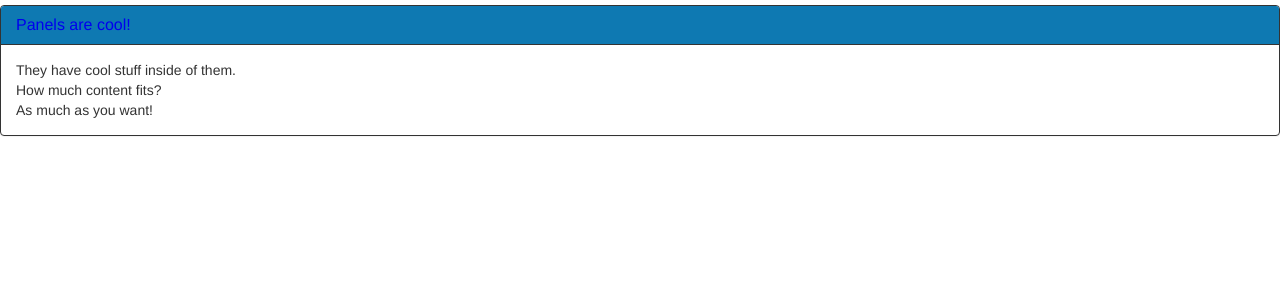
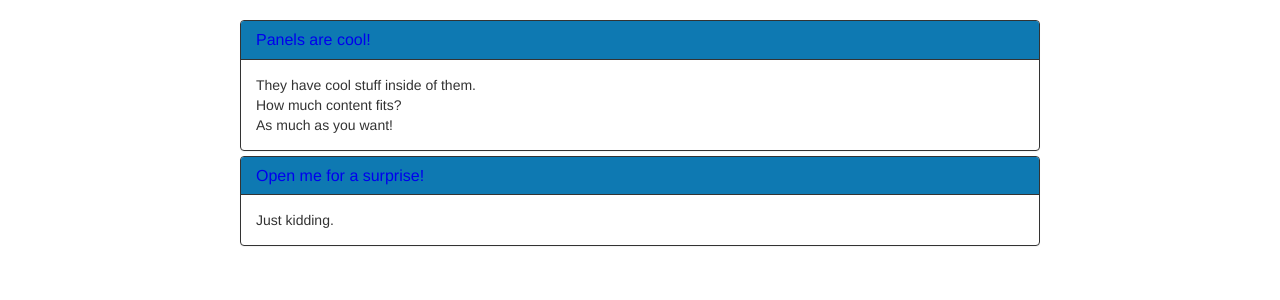
Before and after one commit to dictyBase/dicty-components-panel, a React (Create React App) app: page / in a window 1280 px wide. Shown: the top 300 px of the page. Built offline with nearby package versions, Linux system fonts and the light colour scheme.

Commit message:
fix error with ThemeProvider

```diff
--- a/src/App.js
+++ b/src/App.js
@@ -1,4 +1,5 @@
 import React, { Component } from 'react'
+import styled from 'styled-components'
 import PanelGroup from './Components/PanelGroup'
 import Panel from './Components/Panel'
 import PanelHeader from './Components/PanelHeader'
@@ -26,11 +27,15 @@ const theme = {
     headerTextColor: '#fff'
 }
 
+const Container = styled.div`
+  max-width: 800px;
+  margin: 20px auto;
+`
 
 class App extends Component {
   render() {
     return (
-      <div className="App">
+      <Container className="App">
         <PanelGroup theme={ theme }>
          <Panel collapse>
              <PanelHeader>
@@ -44,18 +49,18 @@ class App extends Component {
              As much as you want!
              </PanelBody>
          </Panel>
-         {/* <Panel collapse open={ false }>
+         <Panel collapse open={ false }>
              <PanelHeader>
                  <PanelTitle>
-                     The heart attack
+                    Open me for a surprise!
                  </PanelTitle>
              </PanelHeader>
              <PanelBody>
-                 The flaming globe of sigmund
+                 Just kidding.
              </PanelBody>
-         </Panel> */}
+         </Panel>
         </PanelGroup>
-      </div>
+      </Container>
     )
   }
 }
--- a/src/Components/Panel.js
+++ b/src/Components/Panel.js
@@ -17,7 +17,8 @@ const PanelDiv = styled.div`
 type Props = {
     style: Object,
     collapse: boolean,
-    children: ?React$Element<any>
+    children: ?React$Element<any>,
+    theme: Object
 }
 
 export default class Panel extends Component {
--- a/src/Components/PanelBody.js
+++ b/src/Components/PanelBody.js
@@ -19,13 +19,16 @@ const BodyDiv = styled.div`
   overflow: hidden;
   /*display: ${ props => props.open ? 'block' : 'none' }*/
 `
-
+const Padding = styled.div`
+  height: 15px;
+`
 type Props = {
     style: Object,
     collapse: boolean,
     open: boolean,
     clicked: boolean,
-    children: ?React$Element<any>
+    children: ?React$Element<any>,
+    theme: Object
 }
 
 export default class PanelBody extends React.Component {
@@ -33,50 +36,34 @@ export default class PanelBody extends React.Component {
     props: Props
 
     // Hacky functions to animate panel open/close
-    getCloseHeight = () => {
+    close = (): void => {
         this.body.style.height = getComputedStyle(this.body).height
         this.body.offsetHeight
         this.body.style.height = '0px'
     }
-    getOpenHeight = () => {
+    open = (): void => {
         const prevHeight = this.body.style.height
         this.body.style.height = 'auto'
         const endHeight = getComputedStyle(this.body).height
         this.body.style.height = prevHeight
         this.body.offsetHeight
         this.body.style.height = endHeight
-
-        this.body.addEventListener('transitionend', function transitionEnd(e) {
-        	if (e.propertyName === 'height') {
-        		// this.body.style.transition = ''
-        		this.body.style.height = 'auto'
-        		this.body.removeEventListener('transitionend', transitionEnd, false)
-        	}
-        }, false)
     }
-    componentWillReceiveProps(nextProps) {
+    componentWillReceiveProps(nextProps: Props) {
         const { open } = this.props
         if (!nextProps.open) {
-            this.getCloseHeight()
+            this.close()
         } else if (nextProps.open) {
-            this.getOpenHeight()
+            this.open()
         }
     }
     render() {
         const { collapse, open, style, children, clicked } = this.props
         return (
-            <BodyDiv onClick={ this.getHeight } className="panel-body" innerRef={ el => this.body = el } open={ open } style={
-                {
-                  // overflow: collapse && 'hidden',
-                  // display: open ? 'block': 'none',
-                  // transition: collapse && 'height 0.5s ease-in-out, visibility 0.5s ease-in-out',
-                  ...style
-                }
-              }
-            >
-              <div style={ {height: 15} }></div>
-              { children }
-              <div style={ {height: 15} }></div>
+            <BodyDiv className="panel-body" innerRef={ el => this.body = el } open={ open } style={ {...style} }>
+              <Padding />
+                { children }
+              <Padding />
             </BodyDiv>
         )
     }
--- a/src/Components/PanelGroup.jsx
+++ b/src/Components/PanelGroup.jsx
@@ -12,26 +12,26 @@ const GroupDiv = styled.div`
 `
 type Props = {
     style: Object,
-    children: ?React$Element<any>
+    children: ?React$Element<any>,
+    theme: Object
 }
 
 export default class PanelGroup extends Component {
     displayName = 'A top level component for group multiple panel'
     props: Props
-
     render() {
-        const {style, children, theme } = this.props
+        const { style, children, theme } = this.props
         return (
-            <GroupDiv style={ {...style} }>
               <ThemeProvider theme={ theme }>
-                { children }
+                <GroupDiv style={ {...style} }>
+                  { children }
+                </GroupDiv>
               </ThemeProvider>
-            </GroupDiv>
         )
     }
 }
 
-PanelGroup.defaultProps = {
+PanelGroup.DefaultProps = {
     theme: {
         borderColor: '#ddd',
         borderWidth: 1,
--- a/src/Components/PanelHeader.js
+++ b/src/Components/PanelHeader.js
@@ -12,13 +12,15 @@ const HeaderDiv = styled.div`
   font-family: Helvetica Neue,Helvetica,Arial,sans-serif;
   font-size: 14px;
   line-height: 1.42857143;
+  cursor: pointer;
 `
 
 type Props = {
     style: Object,
     collapse: boolean,
     children: ?React$Element<any>,
-    clickFunc: Function
+    clickFunc: Function,
+    theme: Object
 }
 
 export default class PanelHeader extends Component {
@@ -41,9 +43,9 @@ export default class PanelHeader extends Component {
         return children
     }
     render() {
-        const { style, collapse } = this.props
+        const { style, collapse, clickFunc } = this.props
         return (
-            <HeaderDiv style={ {borderBottom: collapse && '0px none #ddd', ...style} }>
+            <HeaderDiv onClick={ clickFunc } style={ {borderBottom: collapse && '0px none #ddd', ...style} }>
                 { this.renderChildren() }
             </HeaderDiv>
         )
--- a/src/Components/PanelTitle.js
+++ b/src/Components/PanelTitle.js
@@ -29,7 +29,8 @@ type Props = {
     style: Object,
     collapse: boolean,
     clickFunc: Function,
-    children: ?React$Element<any>
+    children: ?React$Element<any>,
+    theme: Object
 }
 export default class PanelTitle extends Component {
     displayName = 'A component for the panel title'
```
